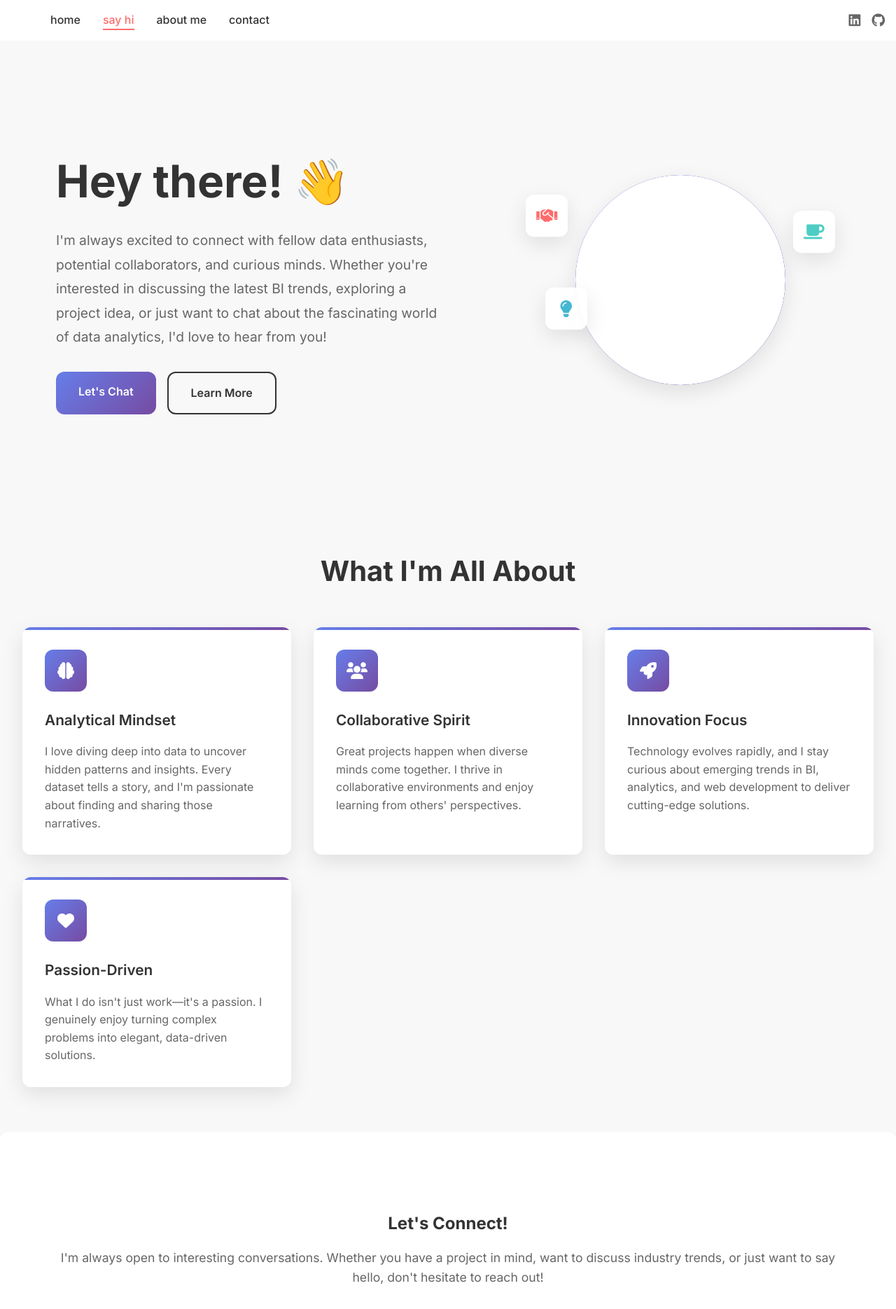
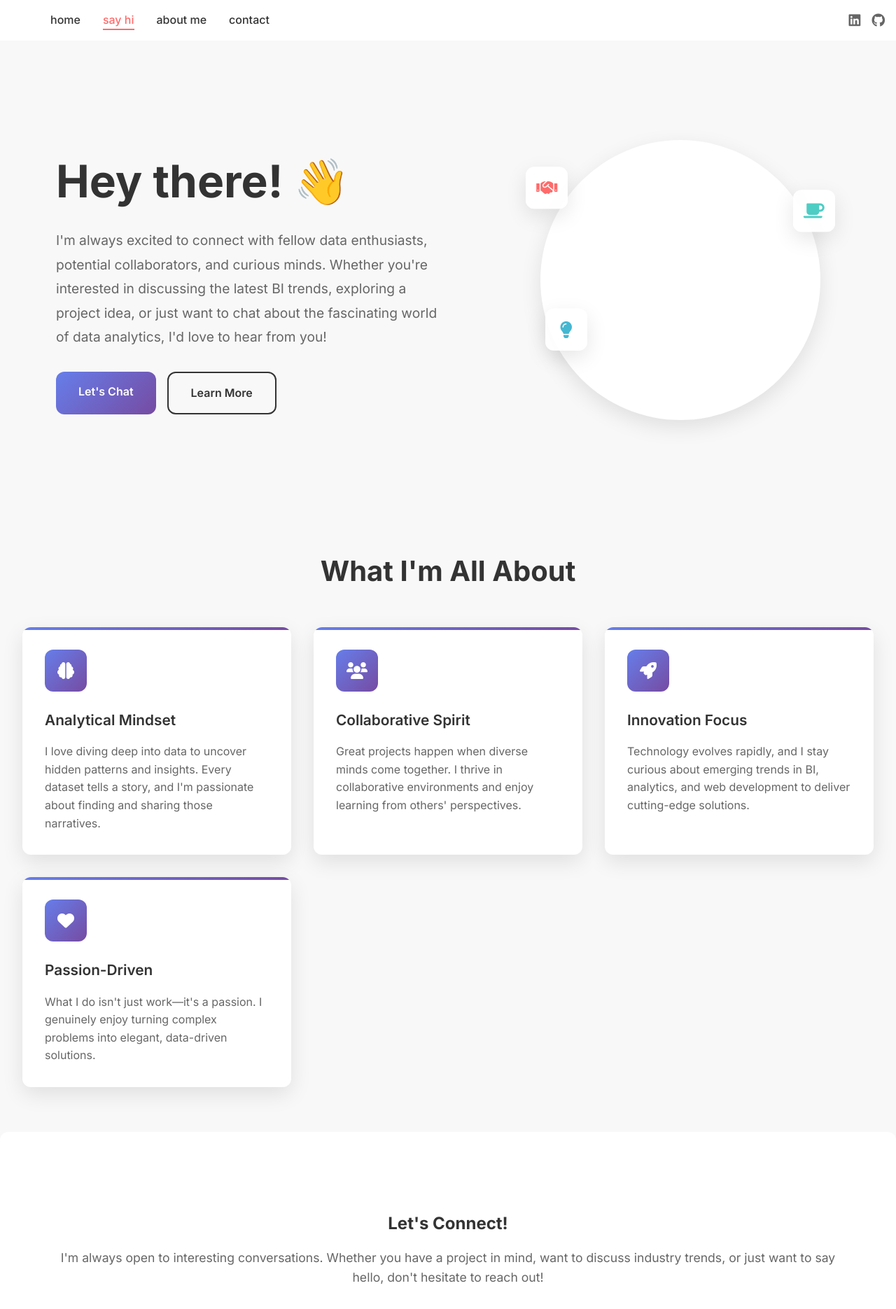
Before and after one commit to aryanparte03/aryanparte_portfolio, a Flask app: page /say-hi in a window 1280 px wide. Shown: the top 1870 px of the page at 70% size. Run offline with Flask 3, Linux system fonts and the light colour scheme; grey boxes are pictures that could not be loaded.

Commit message:
Update say_hi.html

```diff
--- a/templates/say_hi.html
+++ b/templates/say_hi.html
@@ -15,15 +15,15 @@
     </div>
 
     <div class="hero-image">
-        <div class="hero-avatar">
-            <!-- You can replace this with your actual photo -->
-            <div class="hero-avatar no-hover" style="width: 300px; height: 300px; background: white; border-radius: 50%; display: flex; align-items: center; justify-content: center; margin: auto;">
-                <video autoplay muted playsinline tabindex="-1" style="max-width: 80%; height: auto; outline: none;">
+        <div>
+            <div class="hero-avatar no-hover" style="width: 400px; height: 400px; background: white; border-radius: 50%; display: flex; align-items: center; justify-content: center; margin: auto;">
+                <video autoplay muted playsinline tabindex="-1" style="max-width: 80%; height: auto; outline: none; display: block; margin: auto;">
                     <source src="{{ url_for('static', filename='images/say_hi.mp4') }}" type="video/mp4">
                     Your browser does not support the video tag.
                 </video>
             </div>
         </div>
+
         <div class="floating-elements">
             <div class="floating-element">
                 <i class="fas fa-handshake"></i>
```
